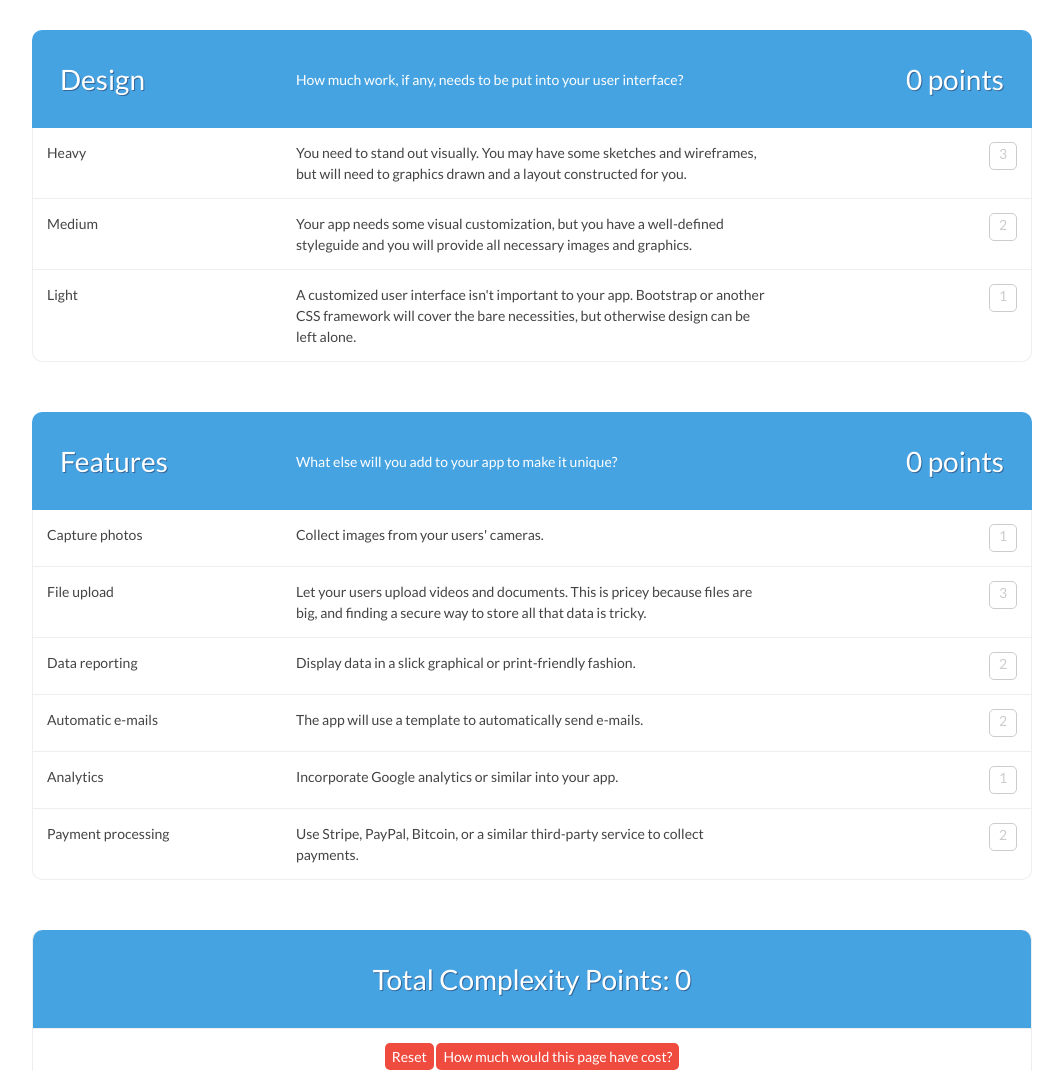
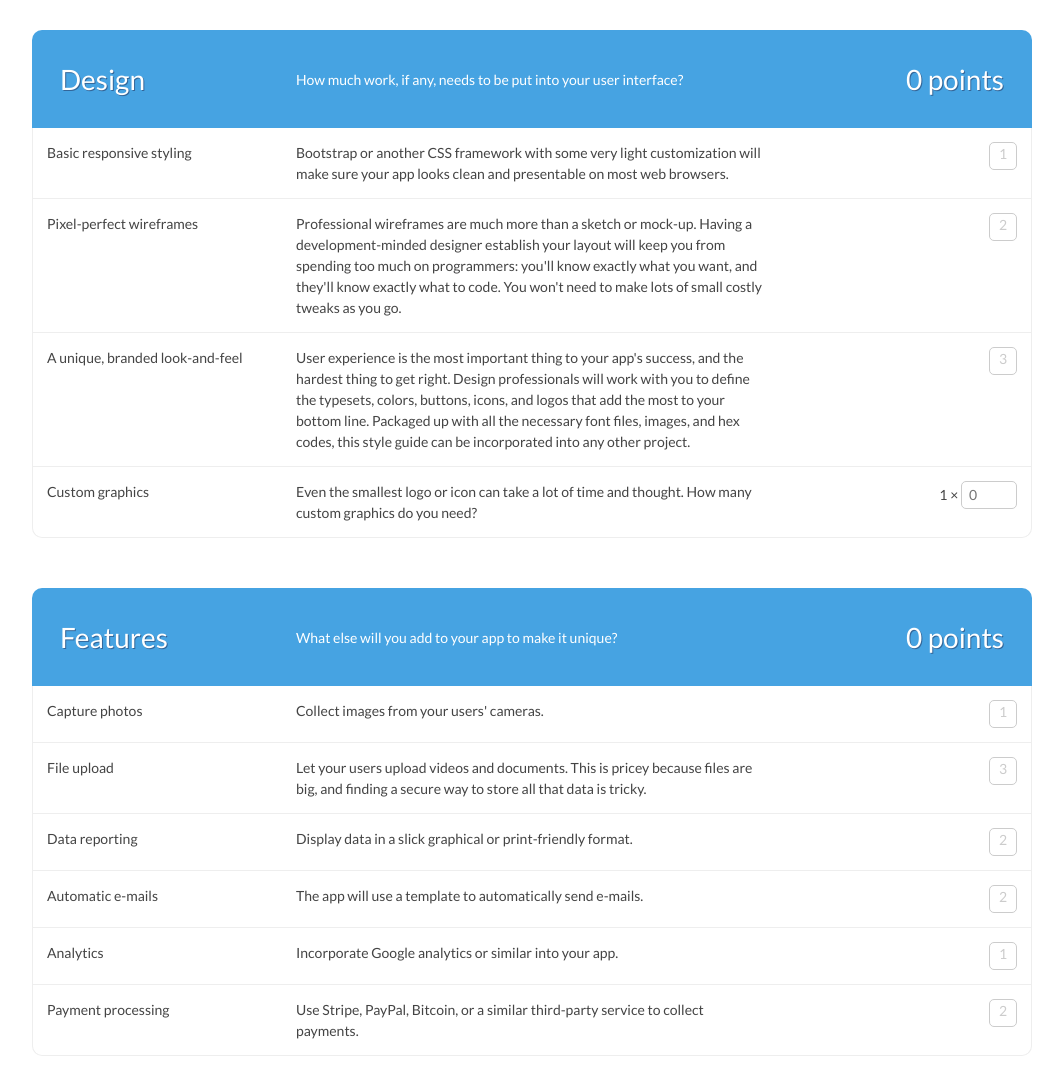
Before and after one commit to RobertAKARobin/estimate, a plain HTML site: page index.html in a window 1280 px wide. Shown: the part 1720-2791 px from the top of the page, without its empty margins (108-1171 px from the left). Drawn offline with nearby package versions, Linux system fonts and the light colour scheme.

Commit message:
Fleshed out design

```diff
--- a/fields.json
+++ b/fields.json
@@ -86,19 +86,25 @@
 		"desc": "How much work, if any, needs to be put into your user interface?",
 		"choices": [
 			{
-				"name": "Heavy",
-				"desc": "You need to stand out visually. You may have some sketches and wireframes, but will need to graphics drawn and a layout constructed for you.",
+				"name": "Basic responsive styling",
+				"desc": "Bootstrap or another CSS framework with some very light customization will make sure your app looks clean and presentable on most web browsers.",
+				"ex": true,
+				"points": 1
+			},
+			{
+				"name": "Pixel-perfect wireframes",
+				"desc": "Professional wireframes are much more than a sketch or mock-up. Having a development-minded designer establish your layout will keep you from spending too much on programmers: you'll know exactly what you want, and they'll know exactly what to code. You won't need to make lots of small costly tweaks as you go.",
+				"points": 2
+			},
+			{
+				"name": "A unique, branded look-and-feel",
+				"desc": "User experience is the most important thing to your app's success, and the hardest thing to get right. Design professionals will work with you to define the typesets, colors, buttons, icons, and logos that add the most to your bottom line. Packaged up with all the necessary font files, images, and hex codes, this style guide can be incorporated into any other project.",
 				"points": 3
 			},
 			{
-				"name": "Medium",
-				"desc": "Your app needs some visual customization, but you have a well-defined styleguide and you will provide all necessary images and graphics.",
-				"points": 2
-			},
-			{
-				"name": "Light",
-				"desc": "A customized user interface isn't important to your app. Bootstrap or another CSS framework will cover the bare necessities, but otherwise design can be left alone.",
-				"ex": true,
+				"name": "Custom graphics",
+				"desc": "Even the smallest logo or icon can take a lot of time and thought. How many custom graphics do you need?",
+				"type": "multiply",
 				"points": 1
 			}
 		]
@@ -119,7 +125,7 @@
 			},
 			{
 				"name": "Data reporting",
-				"desc": "Display data in a slick graphical or print-friendly fashion.",
+				"desc": "Display data in a slick graphical or print-friendly format.",
 				"points": 2
 			},
 			{
--- a/index.html
+++ b/index.html
@@ -58,7 +58,7 @@
 					<tr>
 						<td colspan="3" data-ng-show="main.total > 0">
 							<span data-ng-if="main.total < 7">
-								This is not a very complex app. It would probably cost between $12,000 and $25,000.
+								This is not a very complex app. It would probably cost between $6,000 and $25,000.
 							</span>
 							<span data-ng-if="main.total >= 7 && main.total < 12">
 								This is a somewhat complex app. It would probably cost between $25,000 and $75,000.
```
